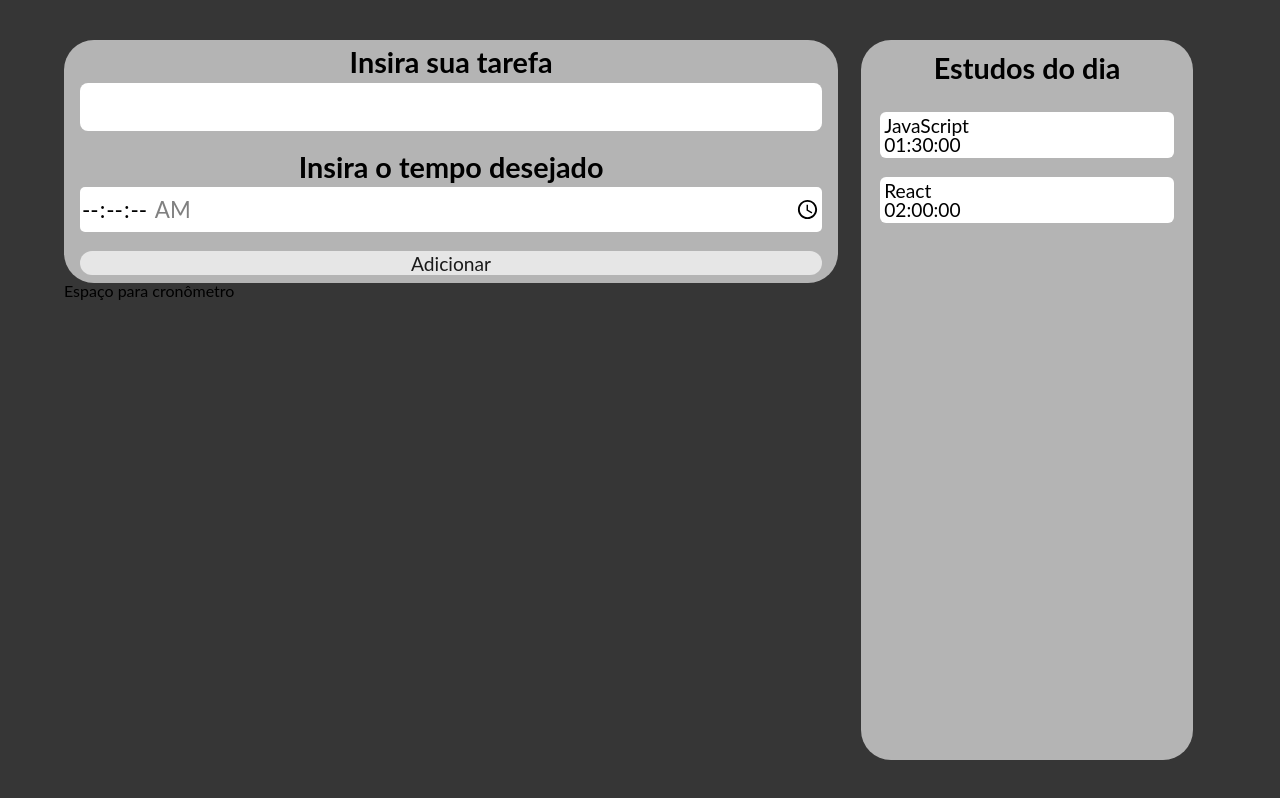
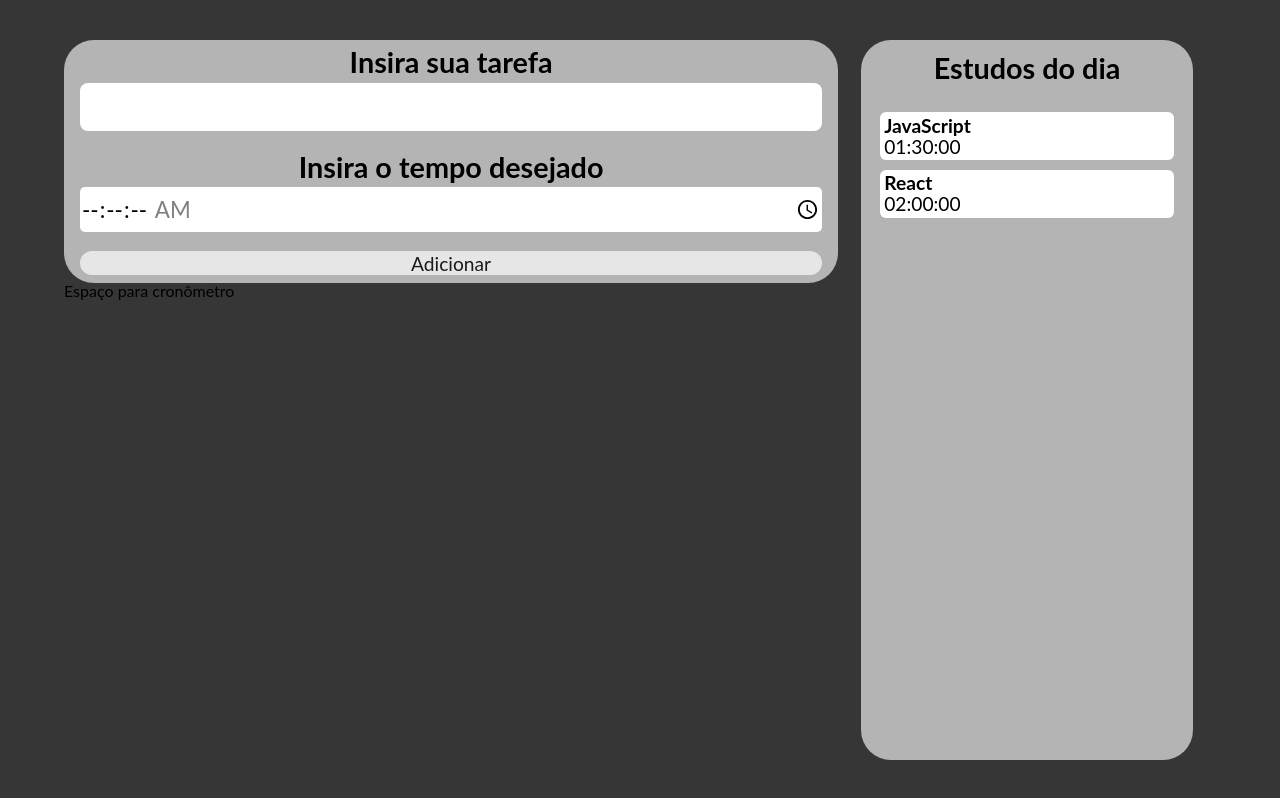
Before and after one commit to MasterKelwin/K-Timer, a React (Create React App) app: page / in a window 1280 px wide. Built offline with nearby package versions, Linux system fonts and the light colour scheme.

Commit message:
CSS corrections and list style

```diff
--- a/src/components/task-list/index.tsx
+++ b/src/components/task-list/index.tsx
@@ -11,7 +11,8 @@ function List () {
         tarefa: "React",
         tempo: "02:00:00",
         id: "react"
-    }]
+    },
+]
     return(
         <section className={style.section}>
             <h2 className={style.titulo}>Estudos do dia</h2>
--- a/src/components/task-list/list.module.scss
+++ b/src/components/task-list/list.module.scss
@@ -19,16 +19,13 @@
 }
 
 .item {
-    margin: 0 1em 1em 0em;
+    margin: 0 1em .5em 0em;
     background-color: #fff;
     padding: .2em;
     border-radius: 6px;
 }
 
 .nomeItem {
-
+    margin-bottom: .1em;
+    font-weight: bold;
 }
-
-.tempoItem {
-
-}
```
